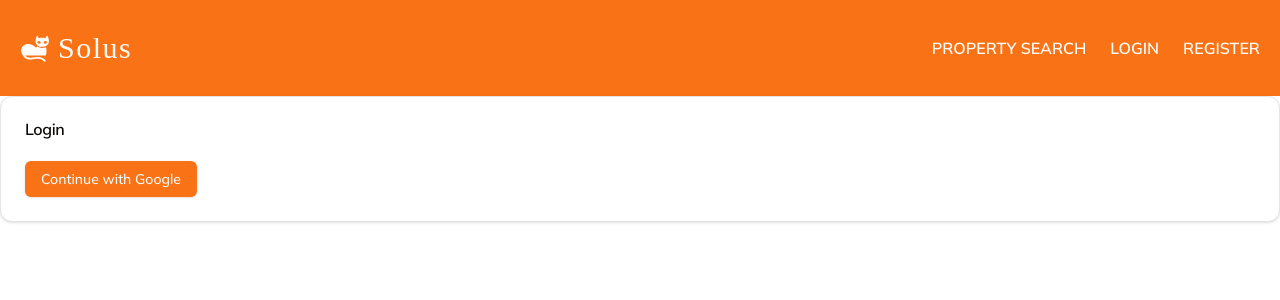
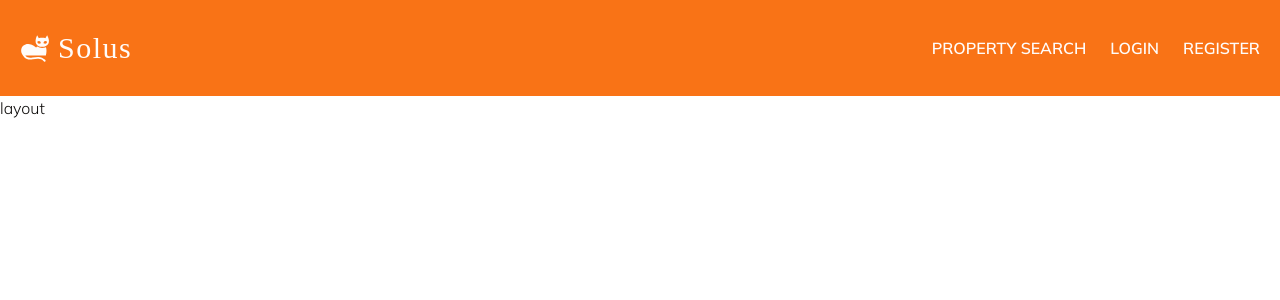
Before and after one commit to Nimira43/Animated-Menu-Effect-II, a Next.js app: page /login in a window 1280 px wide. Shown: the top 300 px of the page. Built offline with nearby package versions, Linux system fonts and the light colour scheme; no server answers; a web font is replaced by a local one.

Commit message:
Created (auth) layout.tsx

```diff
--- /dev/null
+++ b/app/(auth)/layout.tsx
@@ -0,0 +1,5 @@
+export default function Layout() {
+  return (
+    <div>layout</div>
+  )
+}
```
